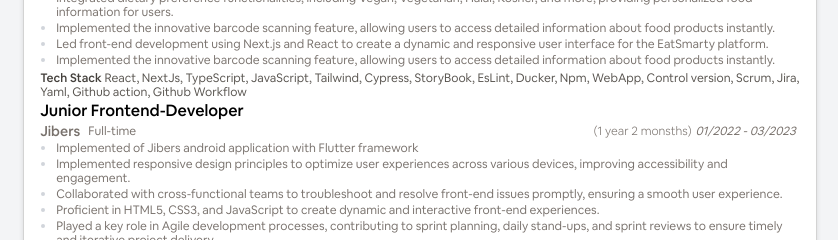
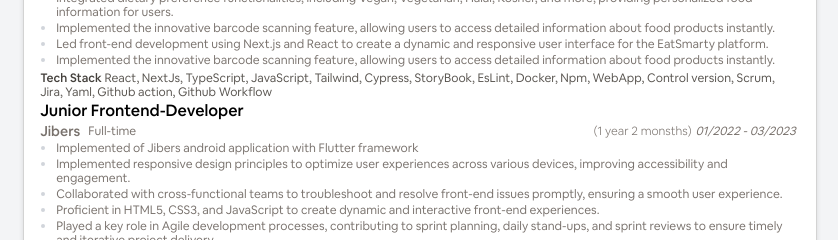
Before and after one commit to ghasemizade/ov_resume, a website: page index.html in a window 1280 px wide. Shown: the part 392-632 px from the top of the page, 220-1058 px from the left. Drawn offline with nearby package versions, Linux system fonts and the light colour scheme.

Commit message:
fix syntax

```diff
--- a/index.html
+++ b/index.html
@@ -143,7 +143,7 @@
               <span>Cypress,</span>
               <span>StoryBook,</span>
               <span>EsLint,</span>
-              <span>Ducker,</span>
+              <span>Docker,</span>
               <span>Npm,</span>
               <span>WebApp,</span>
               <span>Control version,</span>
```
